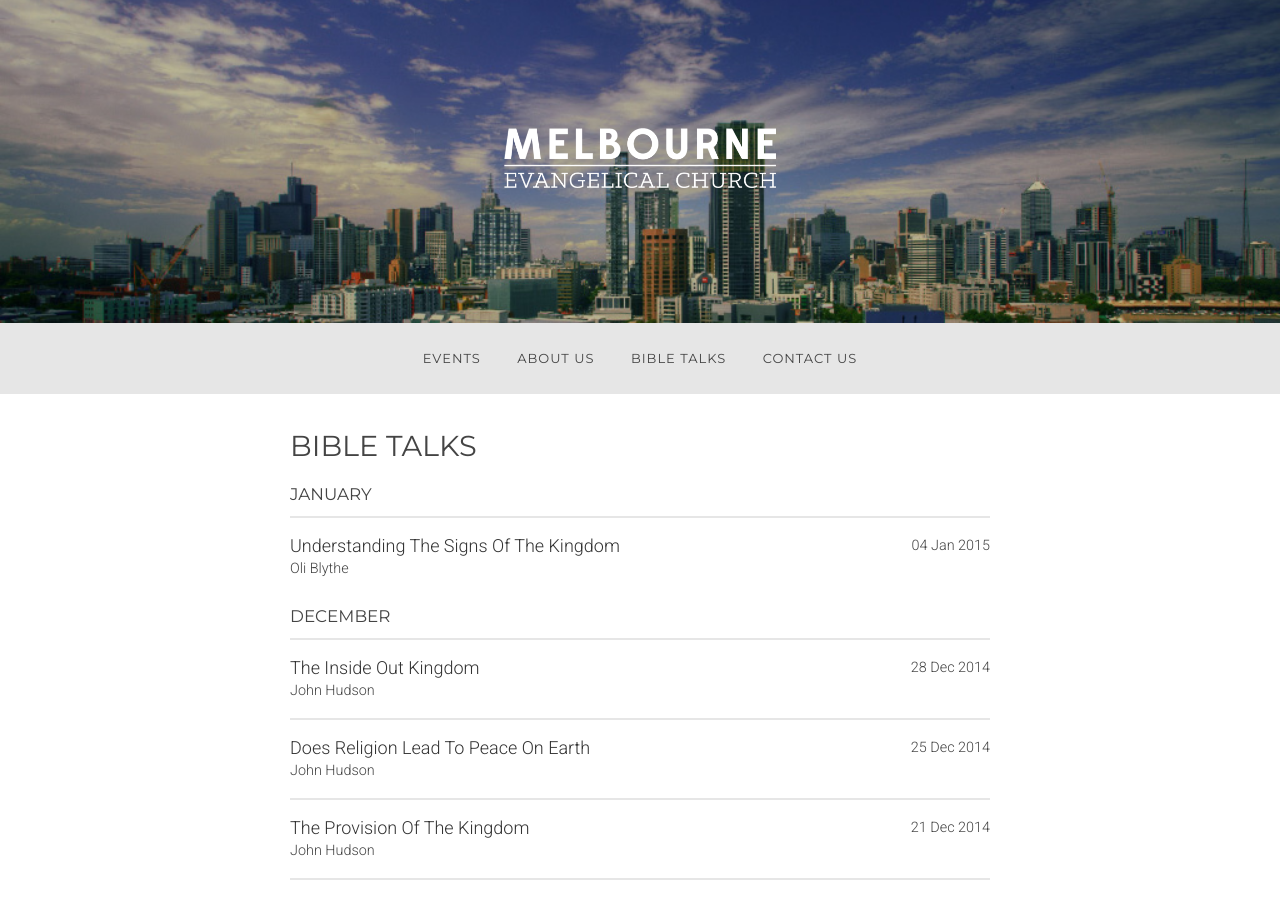
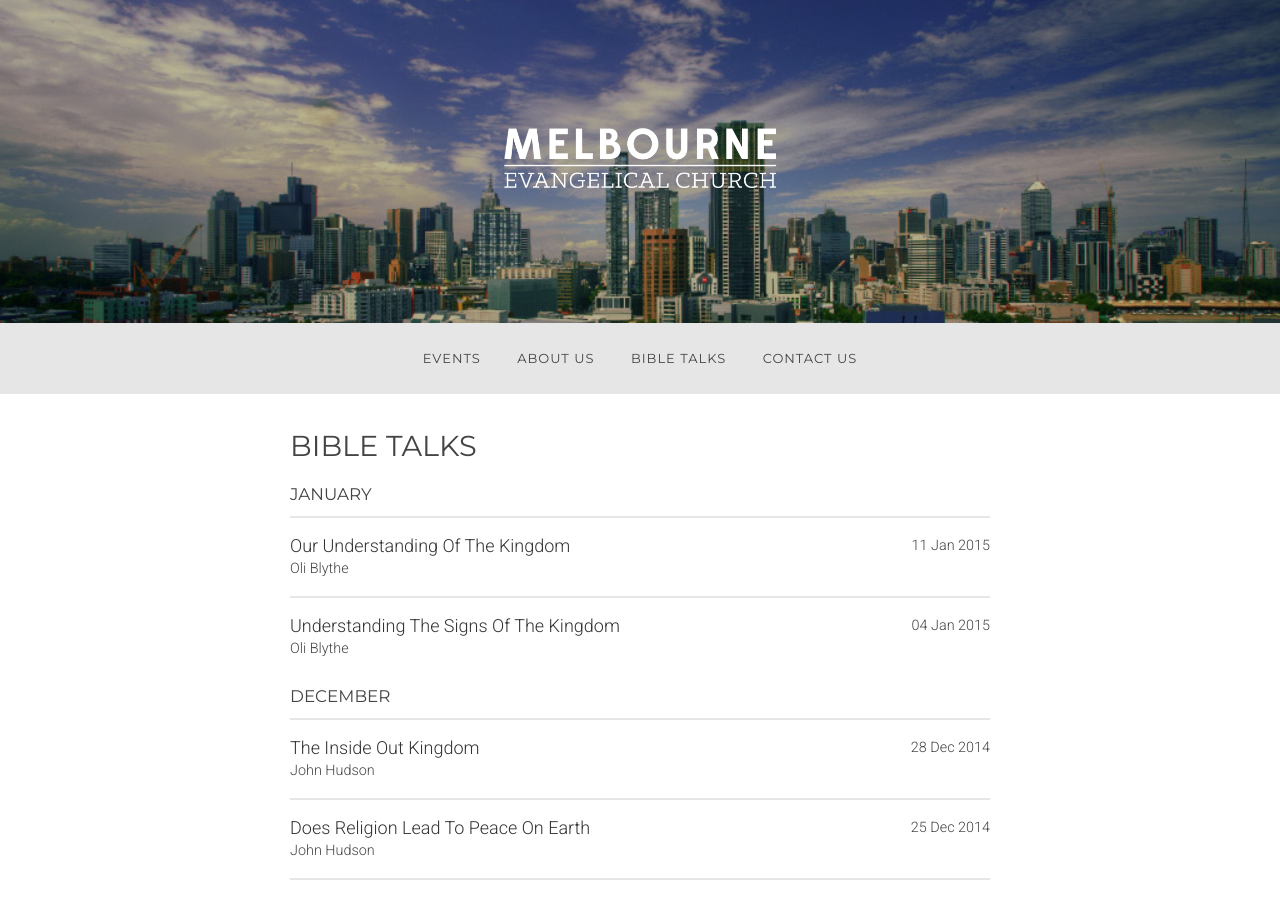
Before and after one commit to allanhortle/melbourneevangelicalchurch.com.au, a Jekyll site: the page built from talks/index.html, in a window 1280 px wide and 900 px high. Built offline with Jekyll 4.4.1, drawn with Linux system fonts in a browser that asks for light colours; Markdown is read by kramdown in place of the engine named in the settings.

Commit message:
sunday updates

```diff
--- /dev/null
+++ b/_posts/2015/2015-01-11-mark_8(22-38)-our_understanding_of_the_kingdom-oli_blythe.md
@@ -0,0 +1,8 @@
+---
+layout: post
+passage: Mark 8:22-32
+title: Our Understanding Of The Kingdom
+author: Oli Blythe
+date: 2015-01-11
+categories: Mark
+---
```
Also changed, not shown: index.markdown (+8 -0 lines).
